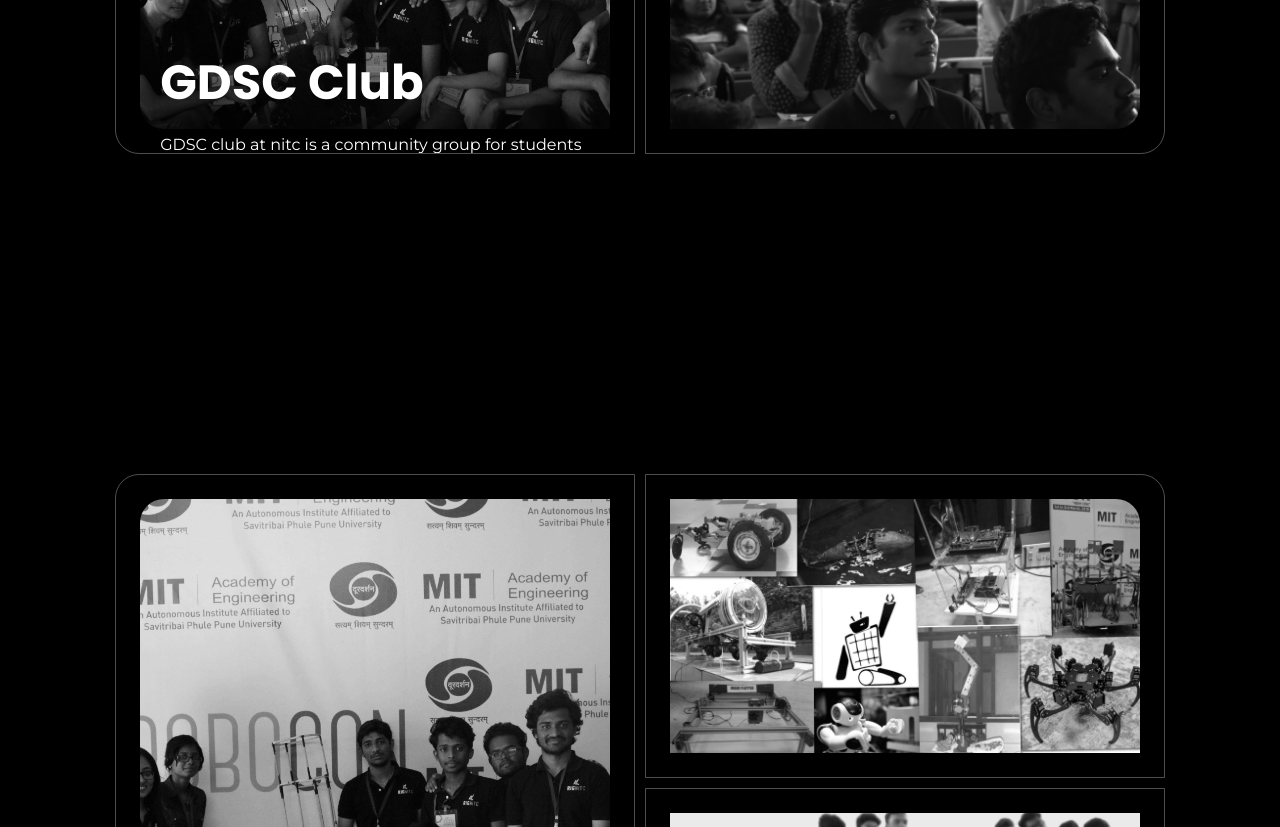
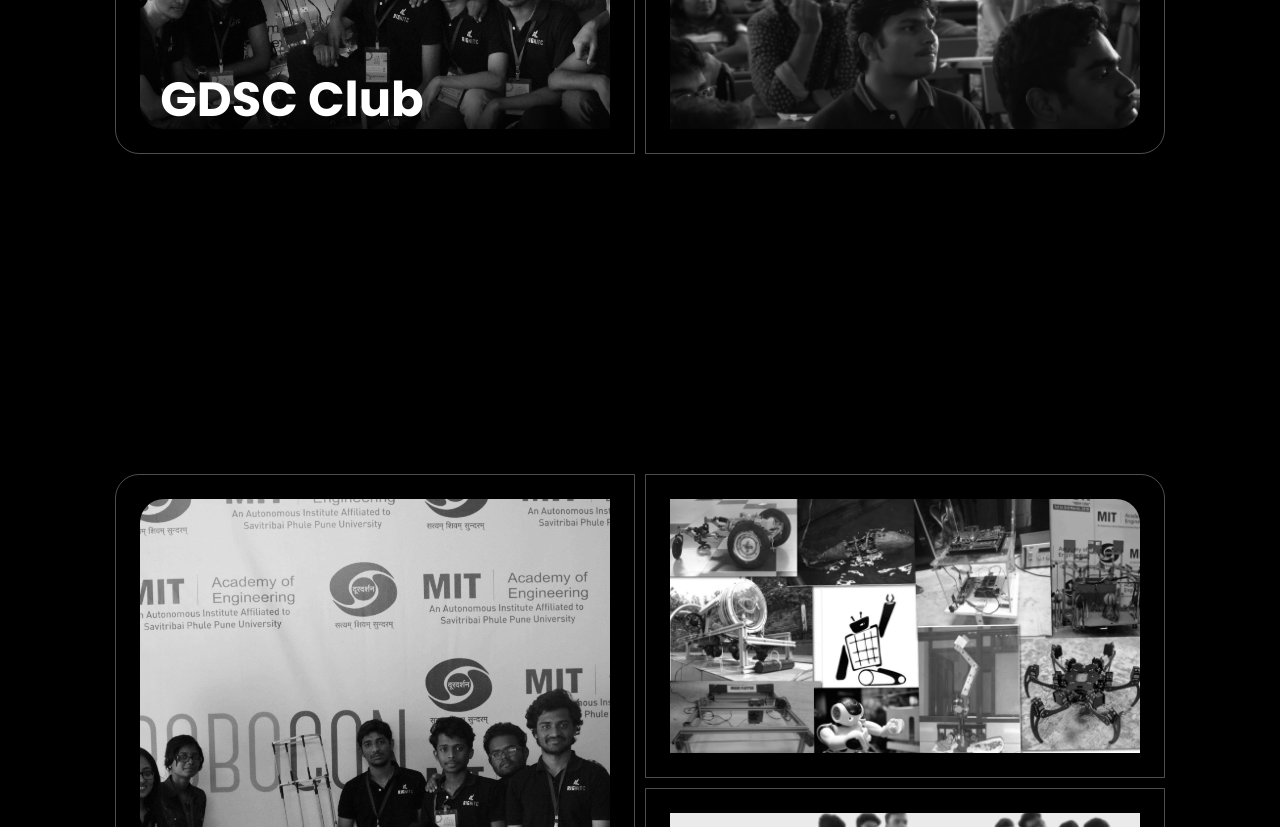
Before and after one commit to kungfupanda420/ccd-website-hosting, a React (Create React App) app: page /about in a window 1280 px wide. Shown: the part 2500-3327 px from the top of the page. Built offline with nearby package versions, Linux system fonts and the light colour scheme.

Commit message:
added clubs

```diff
--- a/src/components/AboutRoute.js
+++ b/src/components/AboutRoute.js
@@ -13,8 +13,8 @@ const clubInfo=[
     },
         {
         clubName:"GDSC Club",
-        clubInfoTwoLines:"GDSC club at nitc is a community group for students who are interested in learning and applying Google developer technologies. The club is part of the Google Developer Student Clubs (GDSC) program, which aims to empower student developers in universities to impact their student communities through technology. ",
-        clubInfoMore:"The club organizes events, workshops, and projects on topics such as Android App Development, Google Cloud, Flutter, and more. The club also helps students to build solutions for real local or global issues using Google technologies. The club is led by a GDSC lead, who is a student with foundational knowledge about software development and passion for leading a community of developers.",
+        clubInfoTwoLines:"GDSC club at nitc is a community group for students who are interested in learning and applying Google developer technologies. The club is part of the Google Developer Student Clubs (GDSC) program, ",
+        clubInfoMore:" which aims to empower student developers in universities to impact their student communities through technology. The club organizes events, workshops, and projects on topics such as Android App Development, Google Cloud, Flutter, and more. The club also helps students to build solutions for real local or global issues using Google technologies. The club is led by a GDSC lead, who is a student with foundational knowledge about software development and passion for leading a community of developers.",
         clubImageOne:"/images/aboutpage/rigOne.jpg",
         clubImageTwo:"/images/aboutpage/rigTwo.jpg",
         clubImageThree:"/images/aboutpage/rigOne.jpg"
```
